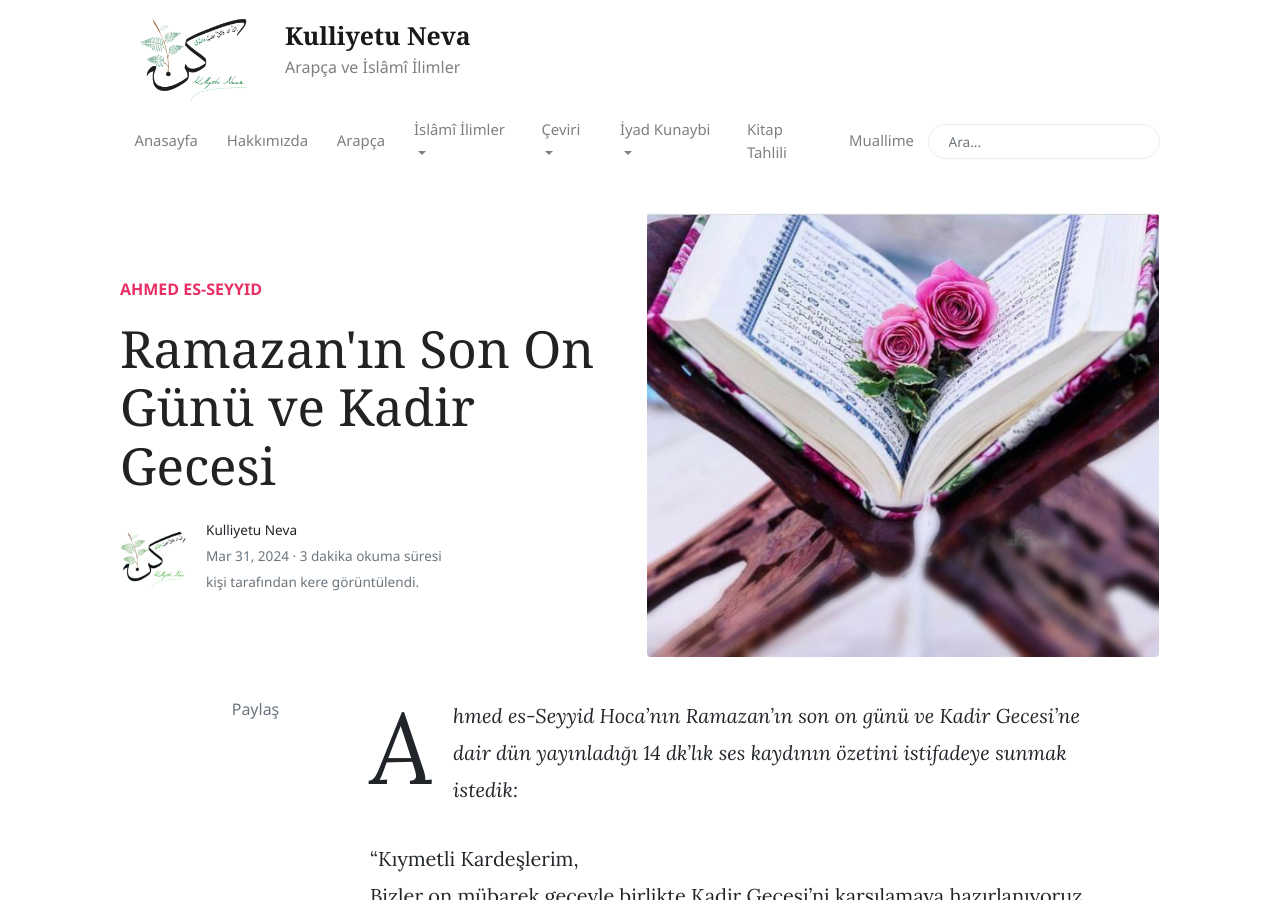
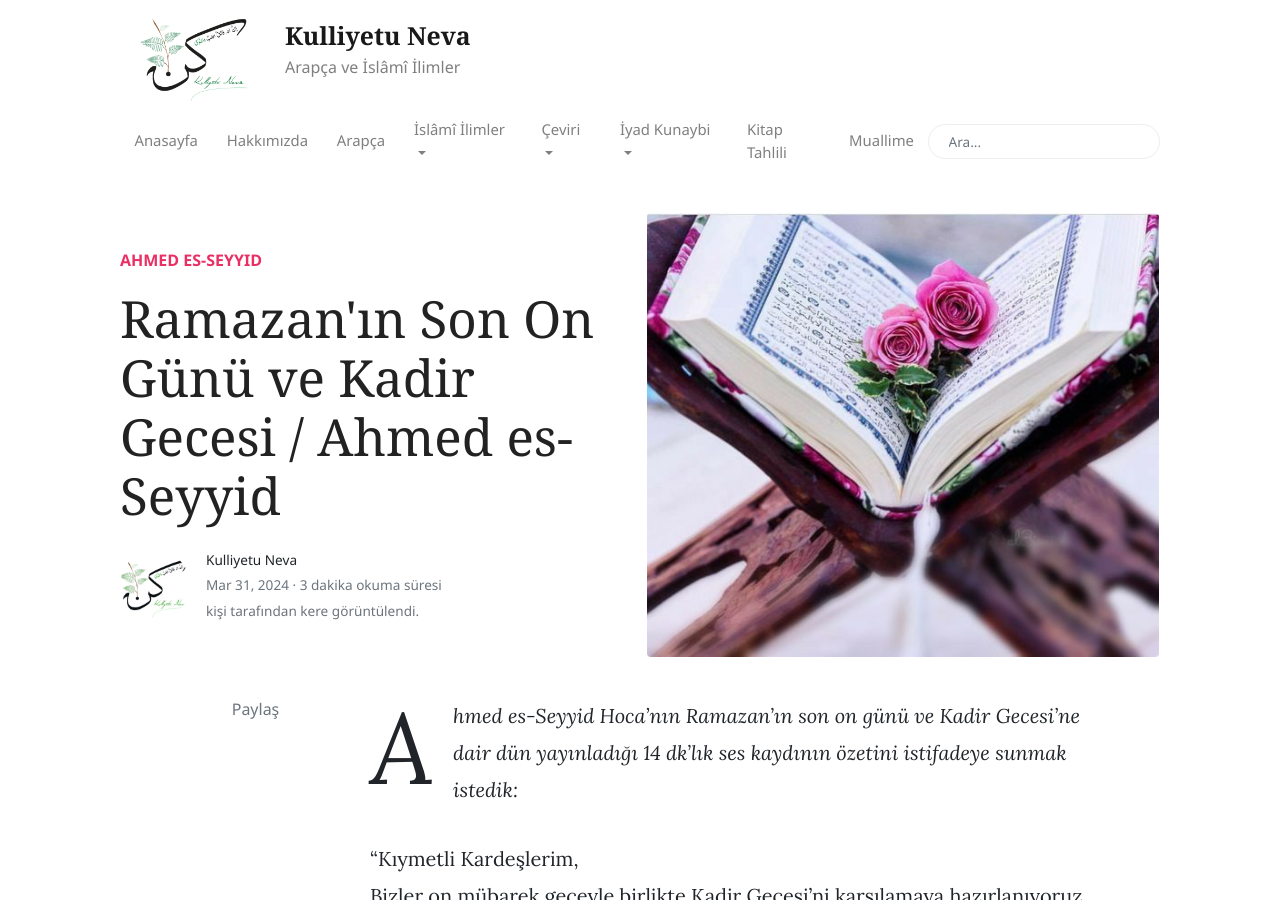
Before and after one commit to kulliyetuneva/website, a Jekyll site: the page built from _posts/2024-03-31-ramazanin-son-on-gunu-ve-kadir-gecesi.md, in a window 1280 px wide and 900 px high. Built offline with Jekyll 4.4.1, drawn with Linux system fonts in a browser that asks for light colours; nearby versions of some CDN libraries; comment, search, counter and statistics services are not loaded.

Commit message:
Update Yazı “2024-03-31-ramazanin-son-on-gunu-ve-kadir-gecesi”

```diff
--- a/_posts/2024-03-31-ramazanin-son-on-gunu-ve-kadir-gecesi.md
+++ b/_posts/2024-03-31-ramazanin-son-on-gunu-ve-kadir-gecesi.md
@@ -1,6 +1,6 @@
 ---
 layout: post
-title: Ramazan'ın Son On Günü ve Kadir Gecesi
+title: Ramazan'ın Son On Günü ve Kadir Gecesi / Ahmed es-Seyyid
 date: 2024-03-31T20:16:40.564Z
 author: kulliyetuneva
 categories:
```
